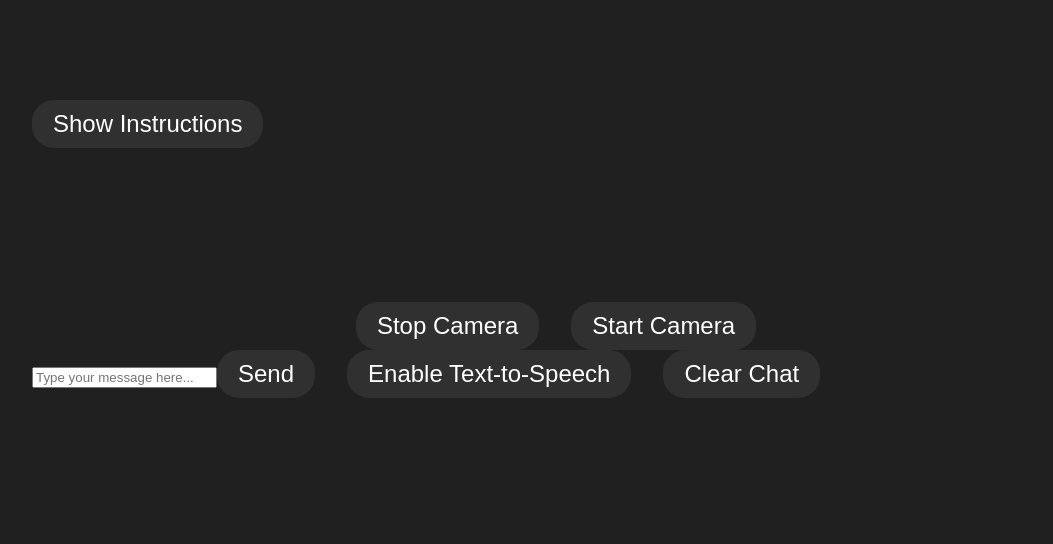
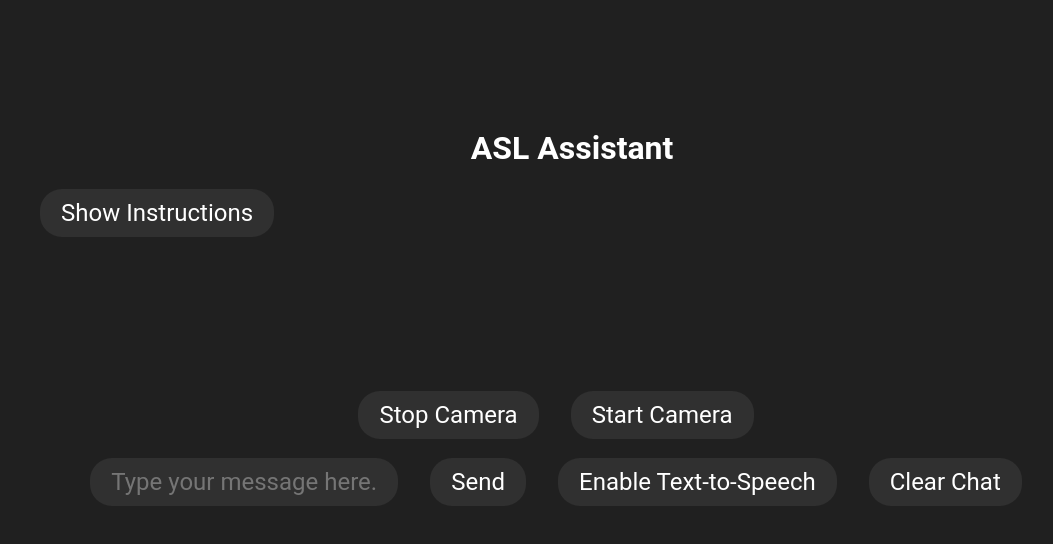
Before and after one commit to mpuskar2/ASLAssistant, a React (Create React App) app in the folder aslapp/: page / in a window 1280 px wide. Shown: the top 544 px of the page, without its empty margins (68-1121 px from the left). Built offline with nearby package versions, Linux system fonts and the light colour scheme.

Commit message:
centered buttons, added title and css to text input

```diff
--- a/aslapp/public/index.html
+++ b/aslapp/public/index.html
@@ -24,7 +24,7 @@
       work correctly both with client-side routing and a non-root public URL.
       Learn how to configure a non-root public URL by running `npm run build`.
     -->
-    <title>React App</title>
+    <title>ASL Assistant</title>
   </head>
   <body>
     <noscript>You need to enable JavaScript to run this app.</noscript>
--- a/aslapp/src/App.css
+++ b/aslapp/src/App.css
@@ -27,8 +27,9 @@
 body {
   padding: 100px;
   background-color: rgba(25, 25, 25, .97);
-  font-family: Roboto,sans-serif;
 }
+
+* { font-family: Roboto,sans-serif !important;}
 
 button {
   background: #303030;
@@ -51,12 +52,36 @@ button:hover {
   outline:none;
 }
 
+input {
+  background: #303030;
+  border: none;
+  border-radius: 22px;
+  color: #ffffff;
+  font-size: 24px;
+  width: 25%;
+  height: 48px;
+  line-height: 32px;
+  outline: none;
+  margin: 0 32px 0 0;
+  padding: 0px 21px;
+}
+
 .App-link {
   color: #61dafb;
 }
 
 .whiteText {
   color: white;
+}
+
+.centerText {
+  text-align: center;
+
+}
+
+.title {
+  color: white;
+  text-align: center;
 }
 
 #iTable {
--- a/aslapp/src/App.js
+++ b/aslapp/src/App.js
@@ -3,10 +3,12 @@ import './App.css';
 import Settings from './component/Settings';
 import Camera from './component/Camera';
 import Text from './component/Text';
+import Title from './component/Title';
 
 function App() {
   return (
     <>
+    <Title/>
     <Settings/>
     <Camera/>
     <Text/>
--- a/aslapp/src/component/Text.js
+++ b/aslapp/src/component/Text.js
@@ -56,12 +56,15 @@ export default function Text() {
 
   return (
     <>
+      <div className="centerText">
+        <br/>
         <input type="text" id="chatbox-input-text" placeholder="Type your message here..." />
         <button onClick={() => addInput()} id="chatbox-input-submit">Send</button>
         <button onClick={() => setTextToSpeechEnabled(!textToSpeechEnabled)}>
           {textToSpeechEnabled ? 'Disable Text-to-Speech' : 'Enable Text-to-Speech'}
         </button>
         <button onClick={() => clearChatLog()}>Clear Chat</button>
+      </div>
       <div id="titleDiv" class="conversation"></div>
     </>
   );
--- /dev/null
+++ b/aslapp/src/component/Title.js
@@ -0,0 +1,9 @@
+import React from 'react'
+
+export default function Title() {
+  return (
+    <div className="title">
+        <h1>ASL Assistant</h1>
+    </div>
+  )
+}
--- a/aslapp/src/index.css
+++ /dev/null
@@ -1,15 +0,0 @@
-body {
-  margin: 0;
-  font-family: -apple-system, BlinkMacSystemFont, 'Segoe UI', 'Roboto', 'Oxygen',
-    'Ubuntu', 'Cantarell', 'Fira Sans', 'Droid Sans', 'Helvetica Neue',
-    sans-serif;
-  -webkit-font-smoothing: antialiased;
-  -moz-osx-font-smoothing: grayscale;
-}
-
-
-
-code {
-  font-family: source-code-pro, Menlo, Monaco, Consolas, 'Courier New',
-    monospace;
-}
--- a/aslapp/src/index.js
+++ b/aslapp/src/index.js
@@ -1,6 +1,5 @@
 import React from 'react';
 import ReactDOM from 'react-dom/client';
-import './index.css';
 import App from './App';
 import reportWebVitals from './reportWebVitals';
 
```
Lines whose indentation alone changed are shown as unchanged.
